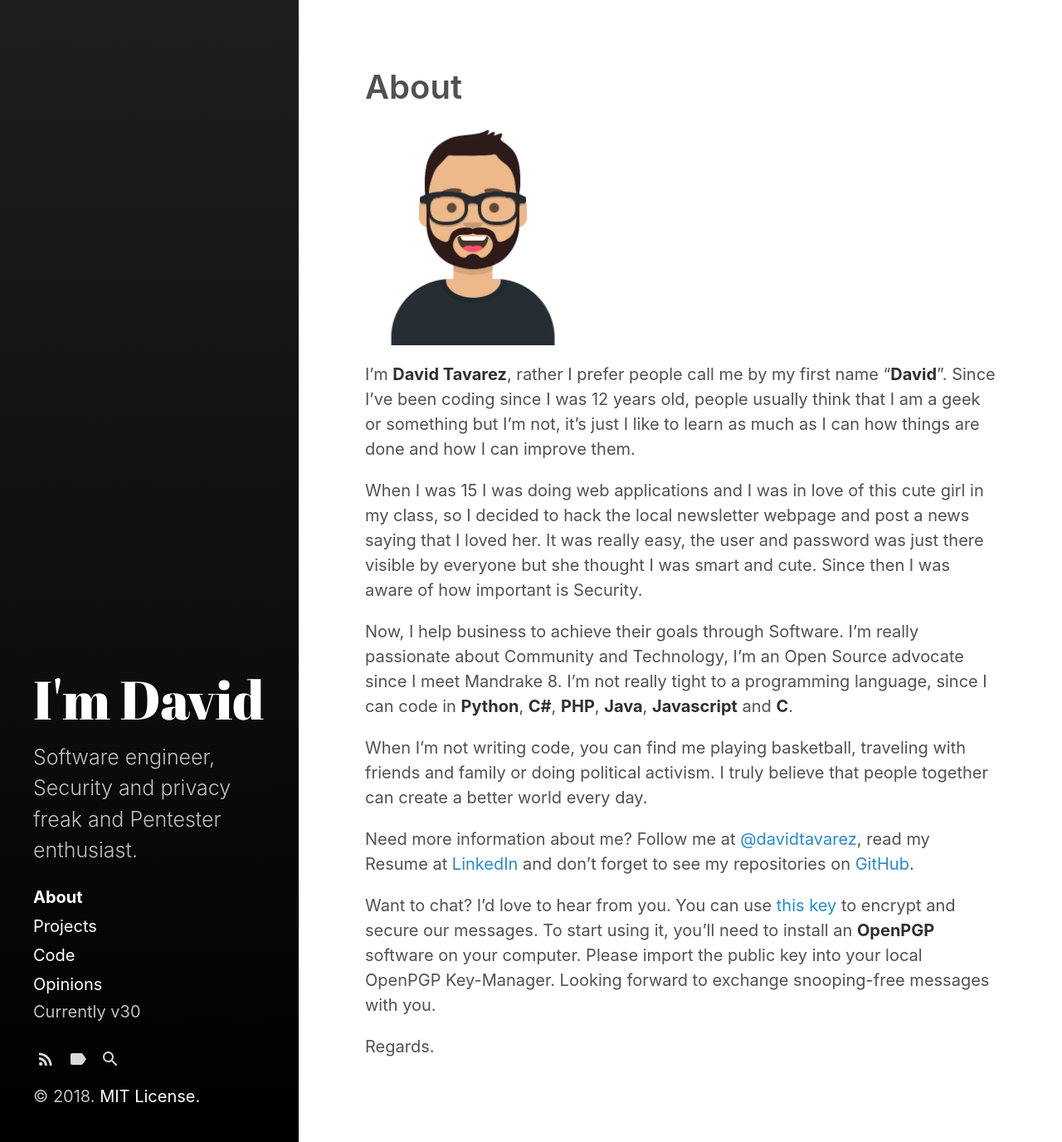
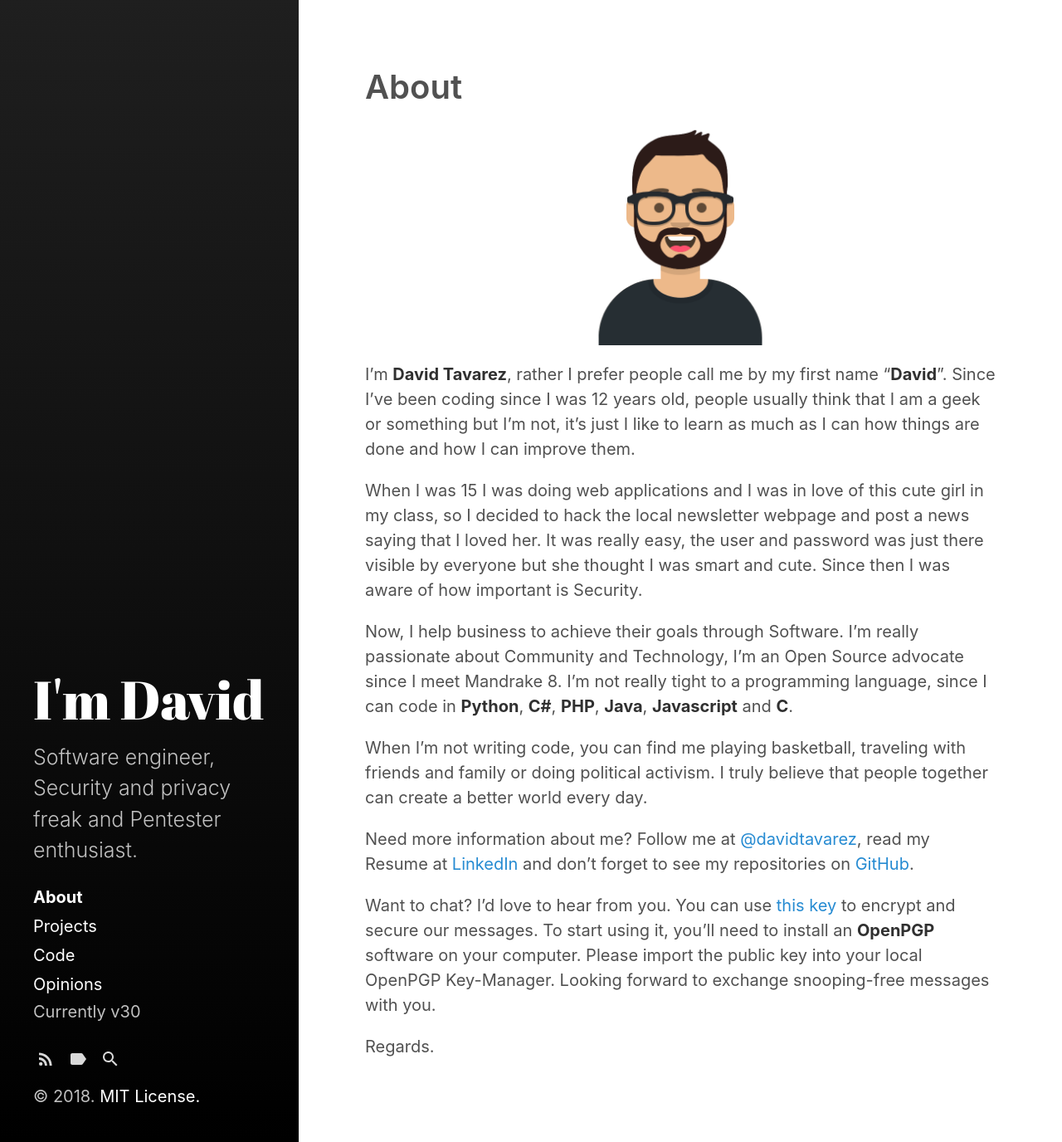
Before and after one commit to davidtavarez/davidtavarez.github.io, a Jekyll site: the page built from about.md, in a window 1280 px wide. Shown: the whole page at 83% size. Built offline with Jekyll 4.4.1, drawn with Linux system fonts in a browser that asks for light colours.

Commit message:
align center

```diff
--- a/about.md
+++ b/about.md
@@ -4,7 +4,7 @@ title: About
 sidebar_link: true
 permalink: /about/
 ---
-<div style="text-align:center"><img src="https://raw.githubusercontent.com/davidtavarez/davidtavarez.github.io/master/_images/avatar.png" width="260" alt="David's avatar"/></div>
+<p align="center"><img src="https://raw.githubusercontent.com/davidtavarez/davidtavarez.github.io/master/_images/avatar.png" width="260" alt="David's avatar"/></p>
 
 I'm **David Tavarez**, rather I prefer people call me by my first name "**David**". Since I've been coding since I was 12 years old, people usually think that I am a geek or something but I'm not, it's just I like to learn as much as I can how things are done and how I can improve them.
 
```
